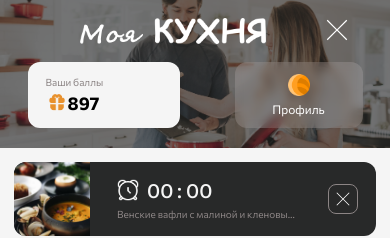
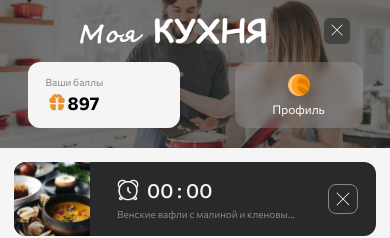
Before and after one commit to Lakatosska/kuhnya-test, a Next.js app: page / in a window 390 px wide. Shown: the top 238 px of the page. Built offline with nearby package versions, Linux system fonts and the light colour scheme.

Commit message:
feat: add useContext

```diff
--- a/src/app/layout.tsx
+++ b/src/app/layout.tsx
@@ -1,8 +1,10 @@
-import { Header } from '@/components/Header/Header'
-import './globals.css'
 import type { Metadata } from 'next'
 import { Commissioner } from 'next/font/google'
-import { Footer } from '@/components/Footer/Footer'
+import { AuthProvider } from '@/utils/AuthContext';
+import { Header } from '@/components/Header/Header'
+import { Footer } from '@/components/Footer/Footer';
+import './globals.css';
+import styles from './page.module.css';
 
 const commissioner = Commissioner({ subsets: ['cyrillic'] })
 
@@ -20,8 +22,13 @@ export default function RootLayout({
   return (
     <html lang="ru">
       <body className={commissioner.className}>
-        {children}
-        <Footer />
+        <AuthProvider>
+          <Header />
+            <main className={styles.main}>
+              {children}
+            </main>
+          <Footer />
+        </AuthProvider>
       </body>
     </html>
   )
--- a/src/app/page.tsx
+++ b/src/app/page.tsx
@@ -1,52 +1,34 @@
 'use client';
 
-import { useState } from 'react';
+import { useContext, useState } from 'react';
 import { RecipeWidget } from '@/components/RecipeWidget/RecipeWidget';
-import { recipesDataAll, recipesData } from '@/utils/data/recipes-data';
-import { lifehacksData } from '@/utils/data/lifehacks-data';
+import { totalRecipesData, myRecipesData } from '@/utils/data/recipes-data';
+import { totalLifehacksData, myLifehacksData } from '@/utils/data/lifehacks-data';
 import { RecipeSlider } from '@/components/Sliders/RecipeSlider/RecipeSlider';
 import { LifehackSlider } from '@/components/Sliders/LifehackSlider/LifehackSlider';
-import styles from './page.module.css';
-import { Header } from '@/components/Header/Header';
-import { Footer } from '@/components/Footer/Footer';
-import { HeaderUserWidget } from '@/components/HeaderUserWidget/HeaderUserWidget';
+import { AuthContext } from '@/utils/AuthContext';
+
 
 export default function Home() {
 
-  const [authorized, setAuthorized] = useState(true);
-
+  const { authorized } = useContext(AuthContext);
   const [RecipeWidgetOpen, setRecipeWidgetOpen] = useState(true);
 
-  const toggleAuth = () => {
-    setAuthorized((prevAuthorized) => !prevAuthorized);
-  };
+  const recipesData = authorized ? myRecipesData : totalRecipesData;
+  const lifehacksData = authorized ? myLifehacksData : totalLifehacksData;
+  const recipeTitle = authorized ? "Мои рецепты" : "Лучшие рецепты";
+  const lifehackTitle = authorized ? "Мои лайфхаки" : "Лучшие лайфхаки";
+  const recipeLink = authorized ? "/my-recipes" : "/recipes";
+  const lifehackLink = authorized ? "/my-lifehacks" : "/lifehacks";
 
   return (
     <>
-      { authorized ? (
-        <>
-          <HeaderUserWidget close={toggleAuth}/>
-          <main className={styles.main}>
-            {
-              RecipeWidgetOpen && <RecipeWidget close={() => setRecipeWidgetOpen(false)}/>
-            }
-            <RecipeSlider data={recipesData} title="Мои рецепты" link="/my-recipes" />
-            <LifehackSlider data={lifehacksData} title="Мои лайфхаки" link="/my-lifehacks" />
-          </main>
-        </>
-        ) : (
-          <>
-          <Header close={toggleAuth}/>
-          <main className={styles.main}>
-            {
-              RecipeWidgetOpen && <RecipeWidget close={() => setRecipeWidgetOpen(false)}/>
-            }
-            <RecipeSlider data={recipesDataAll} title="Лучшие рецепты" link="/recipes" />
-            <LifehackSlider data={lifehacksData} title="Лучшие лайфхаки" link="/lifehacks" />
-          </main>
-        </>
-        )
+      {
+        RecipeWidgetOpen && <RecipeWidget close={() => setRecipeWidgetOpen(false)} />
       }
+
+      <RecipeSlider data={recipesData} title={recipeTitle} link={recipeLink} />
+      <LifehackSlider data={lifehacksData} title={lifehackTitle} link={lifehackLink} />
     </>
   )
 }
--- a/src/components/Header/Header.module.css
+++ b/src/components/Header/Header.module.css
@@ -1,10 +1,17 @@
 .header {
   max-width: 1440px;
   height: 446px;
-  background-image: url('../../assets/images/background-header.jpg');
+  background-image: url('../../assets/images/my-background-header.jpg');
   background-size: cover;
   background-position: center;
   background-repeat: no-repeat;
+}
+
+@media screen and (max-width: 390px) {
+  .header {
+    width: 100%;
+    height: 148px;
+  }
 }
 
 .overlay {
@@ -21,12 +28,33 @@
   padding: 0 118px 0 300px;
 }
 
-.logo {
+@media screen and (max-width: 390px) {
+  .upperHeader {
+    height: 62px;
+    padding: 0 40px 0 80px;
+  }
+}
+
+.myLogo {
   width: 330px;
   height: 80px;
   background-size: cover;
   background-position: center;
   background-repeat: no-repeat;
+}
+
+@media screen and (max-width: 390px) {
+  .myLogo {
+    width: 186px;
+    height: 26px;
+  }
+}
+
+@media screen and (max-width: 390px) {
+  .logo {
+    width: 140px;
+    height: 26px;
+  }
 }
 
 .button {
@@ -41,3 +69,96 @@
   cursor: pointer;
   background-color: var(--button-hover);
 }
+
+@media screen and (max-width: 390px) {
+  .button {
+    width: 26px;
+    height: 26px;
+    border-radius: 6px;
+  }
+}
+
+@media screen and (max-width: 390px) {
+  .closeIcon {
+    width: 12px;
+    height: 12px;
+  }
+}
+
+@media screen and (max-width: 390px) {
+  .authIcon {
+    width: 18px;
+    height: 18px;
+  }
+}
+
+.userWidgets {
+  display: flex;
+  justify-content: space-around;
+}
+
+.userBonus {
+  width: 454px;
+  height: 200px;
+  background-color: var(--color-bg);
+  display: flex;
+  flex-direction: column;
+  border-radius:var(--border-radius);
+  padding: 36px 56px;
+  justify-content: space-around;
+  z-index: 1;
+}
+
+@media screen and (max-width: 390px) {
+  .userBonus {
+    width: 152px;
+    height: 66px;
+    padding: 12px 18px;
+    border-radius: 12px;
+  }
+}
+
+.userProfile {
+  width: 386px;
+  height: 200px;
+  background-color: rgba(219, 211, 211, 0.2);
+  backdrop-filter: blur(4px);
+  display: flex;
+  flex-direction: column;
+  align-items: center;
+  justify-content: space-around;
+  border-radius: var(--border-radius);
+  z-index: 1;
+  padding: 28px 56px;
+}
+
+@media screen and (max-width: 390px) {
+  .userProfile {
+    width: 128px;
+    height: 66px;
+    padding: 9px 18px;
+    border-radius: 12px;
+  }
+}
+
+.userProfile:hover {
+  background-color: rgba(194, 192, 192, 0.4);
+}
+
+.titleProfile {
+  font-size: 30px;
+  color: var(--color-text-white);
+}
+
+@media screen and (max-width: 390px) {
+  .titleProfile {
+    font-size: 12px;
+  }
+}
+
+@media screen and (max-width: 390px) {
+  .ProfileIcon {
+    width: 22px;
+    height: 22px;
+  }
+}
--- a/src/components/Header/Header.tsx
+++ b/src/components/Header/Header.tsx
@@ -1,24 +1,64 @@
-import { FC } from "react";
+'use client';
+
+import { FC, useContext } from "react";
 import Image from "next/image";
+import { AuthContext } from '@/utils/AuthContext';
 import logo from '@/assets/images/logo.png';
 import profileIcon from '@/assets/icons/user.png';
+
+import Link from "next/link";
+import { BonusDisplay } from "../BonusDisplay/BonusDisplay";
+import CloseIcon from '@/assets/icons/close.svg';
+import ProfileIcon from '@/assets/icons/ball.png';
+import myLogo from '@/assets/images/my-logo.png'
 import styles from '@/components/Header/Header.module.css';
 
-interface HeaderProps {
-  close: ()=> void;
-}
 
-export const Header: FC<HeaderProps> = ({ close }) => {
+export const Header: FC = () => {
+
+  const { authorized, setAuthorized } = useContext(AuthContext);
+
+  const toggle = () => {
+    setAuthorized(!authorized);
+  };
 
   return (
     <header className={styles.header}>
+      <div className={styles.overlay}>
         <div className={styles.upperHeader}>
-          <Image src={logo} alt="логотип кухня" className={styles.logo}/>
-          <button type="button" onClick={()=> close()} className={styles.button}>
-            <Image src={profileIcon} alt="иконка профиля"/>
-          </button>
+
+          {authorized ? (
+            <>
+              <Image src={myLogo} alt="логотип моя кухня" className={styles.myLogo} />
+              <button type="button" onClick={toggle} className={styles.button}>
+                <Image src={CloseIcon} alt="иконка закрыть" className={styles.closeIcon}/>
+              </button>
+            </>
+            ) : (
+              <>
+                <Image src={logo} alt="логотип кухня" className={styles.logo}/>
+                <button type="button" onClick={toggle} className={styles.button}>
+                  <Image src={profileIcon} alt="иконка профиля" className={styles.authIcon}/>
+                </button>
+              </>
+          )}
         </div>
 
+        {authorized ? (
+          <div className={styles.userWidgets}>
+            <div className={styles.userBonus}>
+              <BonusDisplay />
+            </div>
+
+            <Link href="/profile" className={styles.userProfile}>
+              <Image src={ProfileIcon} alt="иконка профиля" className={styles.ProfileIcon}/>
+              <p className={styles.titleProfile}>Профиль</p>
+            </Link>
+          </div>
+        ) : (
+          ''
+        )}
+      </div>
     </header>
   )
 }
--- a/src/components/HeaderUserWidget/HeaderUserWidget.module.css
+++ /dev/null
@@ -1,158 +0,0 @@
-.widget {
-  max-width: 1440px;
-  height: 446px;
-  background-image: url('../../assets/images/my-background-header.jpg');
-  background-size: cover;
-  background-position: center;
-  background-repeat: no-repeat;
-}
-
-@media screen and (max-width: 390px) {
-  .widget {
-    width: 100%;
-    height: 148px;
-  }
-}
-
-
-.overlay {
-  background-color: var(--color-black-60);
-  width: 100%;
-  height: 100%;
-
-}
-
-.button {
-  background-color: transparent;
-  border: none;
-  width: 80px;
-  height: 80px;
-  border-radius: var(--border-radius);
-}
-
-@media screen and (max-width: 390px) {
-  .button {
-    width: 26px;
-    height: 26px;
-    border-radius: 12px;
-  }
-}
-
-.button:hover {
-  cursor: pointer;
-  background-color: var(--button-hover);
-}
-
-.upperHeader {
-  display: flex;
-  height: 188px;
-  align-items: center;
-  justify-content: space-between;
-  padding: 0 118px 0 240px;
-}
-
-@media screen and (max-width: 390px) {
-  .upperHeader {
-    height: 62px;
-    padding: 0 40px 0 80px;
-  }
-}
-
-.title {
-  font-size: 80px;
-  font-weight: 700;
-  color: var(--color-text-white);
-}
-
-.userWidgets {
-  display: flex;
-  justify-content: space-around;
-}
-
-.userBonus {
-  width: 454px;
-  height: 200px;
-  background-color: var(--color-bg);
-  display: flex;
-  flex-direction: column;
-  border-radius:var(--border-radius);
-  padding: 36px 56px;
-  justify-content: space-around;
-  z-index: 1;
-}
-
-@media screen and (max-width: 390px) {
-  .userBonus {
-    width: 152px;
-    height: 66px;
-    padding: 12px 18px;
-    border-radius: 12px;
-  }
-}
-
-.userProfile {
-  width: 386px;
-  height: 200px;
-  background-color: rgba(219, 211, 211, 0.2);
-  backdrop-filter: blur(4px);
-  display: flex;
-  flex-direction: column;
-  align-items: center;
-  justify-content: space-around;
-  border-radius: var(--border-radius);
-  z-index: 1;
-  padding: 28px 56px;
-}
-
-@media screen and (max-width: 390px) {
-  .userProfile {
-    width: 128px;
-    height: 66px;
-    padding: 9px 18px;
-    border-radius: 12px;
-  }
-}
-
-.userProfile:hover {
-  background-color: rgba(194, 192, 192, 0.4);
-}
-
-.titleProfile {
-  font-size: 30px;
-  color: var(--color-text-white);
-}
-
-@media screen and (max-width: 390px) {
-  .titleProfile {
-    font-size: 12px;
-  }
-}
-
-.logo {
-  width: 560px;
-  height: 80px;
-  background-size: cover;
-  background-position: center;
-  background-repeat: no-repeat;
-}
-
-@media screen and (max-width: 390px) {
-  .logo {
-    width: 186px;
-    height: 26px;
-  }
-}
-
-@media screen and (max-width: 390px) {
-  .closeButton {
-    width: 22px;
-    height: 22px;
-  }
-}
-
-@media screen and (max-width: 390px) {
-  .ProfileIcon {
-    width: 22px;
-    height: 22px;
-  }
-}
--- a/src/components/HeaderUserWidget/HeaderUserWidget.tsx
+++ /dev/null
@@ -1,41 +0,0 @@
-import Image from 'next/image';
-import Link from 'next/link';
-import { FC } from "react";
-import CloseIcon from '@/assets/icons/close.svg';
-import ProfileIcon from '@/assets/icons/ball.png';
-import { BonusDisplay } from '../BonusDisplay/BonusDisplay';
-import myLogo from '@/assets/images/my-logo.png'
-import styles from '@/components/HeaderUserWidget/HeaderUserWidget.module.css';
-
-interface RecipeWidgetProps {
-  close: ()=> void;
-}
-
-export const HeaderUserWidget: FC<RecipeWidgetProps> = ({ close }) => {
-
-  return (
-    <div className={styles.widget}>
-      <div className={styles.overlay}>
-
-        <div className={styles.upperHeader}>
-            <Image src={myLogo} alt="логотип моя кухня" className={styles.logo}/>
-            <button type="button" onClick={()=> close()} className={styles.button}>
-              <Image src={CloseIcon} alt="иконка закрыть" className={styles.closeButton}/>
-            </button>
-        </div>
-
-        <div className={styles.userWidgets}>
-          <div className={styles.userBonus}>
-            <BonusDisplay />
-          </div>
-
-          <Link href="/profile" className={styles.userProfile}>
-            <Image src={ProfileIcon} alt="иконка профиля" className={styles.ProfileIcon}/>
-            <p className={styles.titleProfile}>Профиль</p>
-          </Link>
-
-        </div>
-      </div>
-    </div>
-  )
-}
--- /dev/null
+++ b/src/utils/AuthContext.tsx
@@ -0,0 +1,25 @@
+'use client';
+
+import React, { createContext, useState, ReactNode } from 'react';
+
+interface AuthContextType {
+  authorized: boolean;
+  setAuthorized: (value: boolean) => void;
+}
+
+const AuthContext = createContext<AuthContextType>({
+  authorized: true,
+  setAuthorized: () => {},
+});
+
+const AuthProvider: React.FC<{ children: ReactNode }> = ({ children }) => {
+  const [authorized, setAuthorized] = useState(true);
+
+  return (
+    <AuthContext.Provider value={{ authorized, setAuthorized }}>
+      {children}
+    </AuthContext.Provider>
+  );
+};
+
+export { AuthContext, AuthProvider };
--- a/src/utils/data/recipes-data.ts
+++ b/src/utils/data/recipes-data.ts
@@ -5,7 +5,7 @@ import image4 from '@/assets/images/cake.jpg';
 import image5 from '@/assets/images/spices.jpg';
 import image6 from '@/assets/images/brusketts.jpg';
 
-export const recipesData = [
+export const myRecipesData = [
   {
     id: 1,
     image: image1,
@@ -44,7 +44,7 @@ export const recipesData = [
   },
 ];
 
-export const recipesDataAll = [
+export const totalRecipesData = [
   {
     id: 1,
     image: image2,
```
Also changed, not shown: src/utils/data/lifehacks-data.ts (+35 -1 lines).
